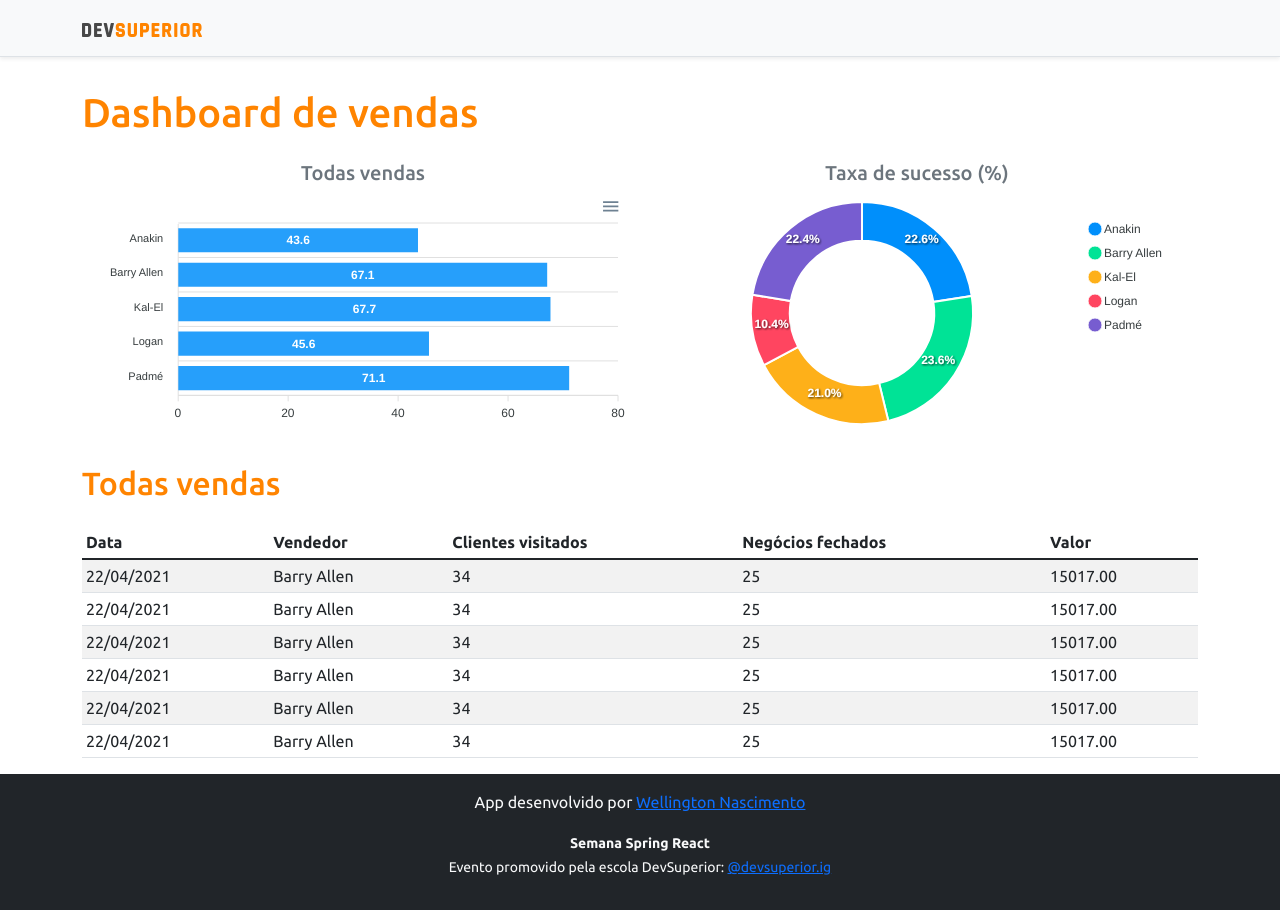
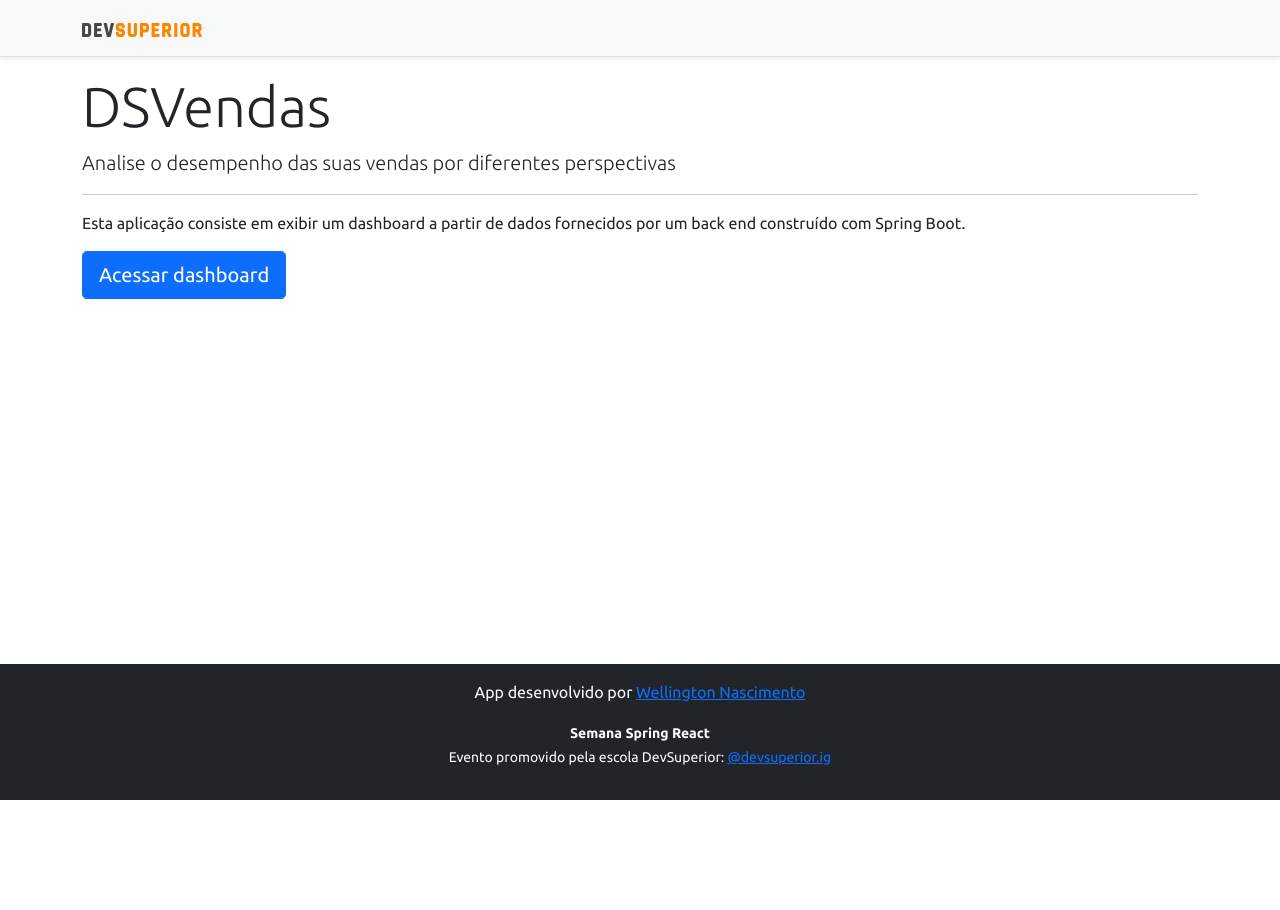
Before and after one commit to wnsferreira/projeto-sds3, a React (Create React App) app in the folder frontend/: page / in a window 1280 px wide. After the commit the page ends 800 px from the top, so only its background shows below. Built offline with nearby package versions, Linux system fonts and the light colour scheme.

Commit message:
Home, navigation

```diff
--- a/frontend/package.json
+++ b/frontend/package.json
@@ -19,6 +19,7 @@
     "react": "^17.0.2",
     "react-apexcharts": "^1.3.9",
     "react-dom": "^17.0.2",
+    "react-router-dom": "5.2.0",
     "react-scripts": "4.0.3",
     "typescript": "^4.1.2",
     "web-vitals": "^1.0.1"
@@ -46,5 +47,8 @@
       "last 1 firefox version",
       "last 1 safari version"
     ]
+  },
+  "devDependencies": {
+    "@types/react-router-dom": "^5.3.2"
   }
 }
--- a/frontend/src/App.tsx
+++ b/frontend/src/App.tsx
@@ -1,38 +1,9 @@
-import BarChart from "components/BarChart";
-import DataTable from "components/DataTable";
-import DonutChart from "components/DonutChart";
-import Footer from "components/Footer";
-import NavBar from "components/NavBar";
+import Routes from "Routes";
+
 
 function App() {
   return (
-    <>
-      <NavBar />
-      <div className='container'>
-        <h1 className="text-primary py-3">Dashboard de vendas</h1>
-
-        <div className="row px-3">
-
-          <div className="col-sm-6">
-            <h5 className="text-center text-secondary">Todas vendas</h5>
-            <BarChart />
-          </div>
-
-          <div className="col-sm-6">
-            <h5 className="text-center text-secondary">Taxa de sucesso (%)</h5>
-            <DonutChart />
-          </div>
-
-        </div>
-
-        <div className="py-3">
-          <h2 className="text-primary">Todas vendas</h2>
-        </div>
-
-        <DataTable />
-      </div>
-      <Footer />
-    </>
+    <Routes />
   );
 }
 
--- /dev/null
+++ b/frontend/src/Routes.tsx
@@ -0,0 +1,22 @@
+import Dashboard from "pages/Dashboard";
+import Home from "pages/Home";
+import { BrowserRouter, Route, Switch } from "react-router-dom";
+
+
+function Routes() {
+    return (
+        <BrowserRouter>
+            <Switch>
+                <Route path="/" exact>
+                    <Home></Home>
+                </Route>
+
+                <Route path="/dashboard">
+                    <Dashboard></Dashboard>
+                </Route>
+            </Switch>
+        </BrowserRouter>
+    );
+}
+
+export default Routes;
--- a/frontend/src/components/NavBar/index.tsx
+++ b/frontend/src/components/NavBar/index.tsx
@@ -1,11 +1,14 @@
 import ImgDsDark from 'assets/css/img/ds-dark.svg';
+import { Link } from 'react-router-dom';
 
 const NavBar = () => {
     return (
         <div className="d-flex flex-column flex-md-row align-items-center p-3 px-md-4 mb-3 bg-light border-bottom shadow-sm">
             <div className="container">
                 <nav className="my-2 my-md-0 mr-md-3">
-                    <img src={ImgDsDark} alt="DevSuperior" width="120" />
+                    <Link to="/">
+                        <img src={ImgDsDark} alt="DevSuperior" width="120" />
+                    </Link>
                 </nav>
             </div>
         </div>
--- /dev/null
+++ b/frontend/src/pages/Dashboard/index.tsx
@@ -0,0 +1,39 @@
+import BarChart from "components/BarChart";
+import DataTable from "components/DataTable";
+import DonutChart from "components/DonutChart";
+import Footer from "components/Footer";
+import NavBar from "components/NavBar";
+
+const Dashboard = () => {
+    return (
+        <>
+            <NavBar />
+            <div className='container'>
+                <h1 className="text-primary py-3">Dashboard de vendas</h1>
+
+                <div className="row px-3">
+
+                    <div className="col-sm-6">
+                        <h5 className="text-center text-secondary">Todas vendas</h5>
+                        <BarChart />
+                    </div>
+
+                    <div className="col-sm-6">
+                        <h5 className="text-center text-secondary">Taxa de sucesso (%)</h5>
+                        <DonutChart />
+                    </div>
+
+                </div>
+
+                <div className="py-3">
+                    <h2 className="text-primary">Todas vendas</h2>
+                </div>
+
+                <DataTable />
+            </div>
+            <Footer />
+        </>
+    );
+}
+
+export default Dashboard;
--- /dev/null
+++ b/frontend/src/pages/Home/index.tsx
@@ -0,0 +1,25 @@
+import Footer from "components/Footer";
+import NavBar from "components/NavBar";
+import { Link } from "react-router-dom";
+
+const Home = () => {
+    return (
+        <>
+        <NavBar/>
+        <div className="container">
+            <div className="jumbotron">
+                <h1 className="display-4">DSVendas</h1>
+                <p className="lead">Analise o desempenho das suas vendas por diferentes perspectivas</p>
+                <hr />
+                <p>Esta aplicação consiste em exibir um dashboard a partir de dados fornecidos por um back end construído com Spring Boot.</p>
+                <Link className="btn btn-primary btn-lg" to="/dashboard">
+                    Acessar dashboard
+                </Link>
+            </div>
+        </div>
+        <Footer />
+        </>
+    );
+}
+
+export default Home;
```
Also changed, not shown: 1 other file (tests, documents, lock files or other folders).
